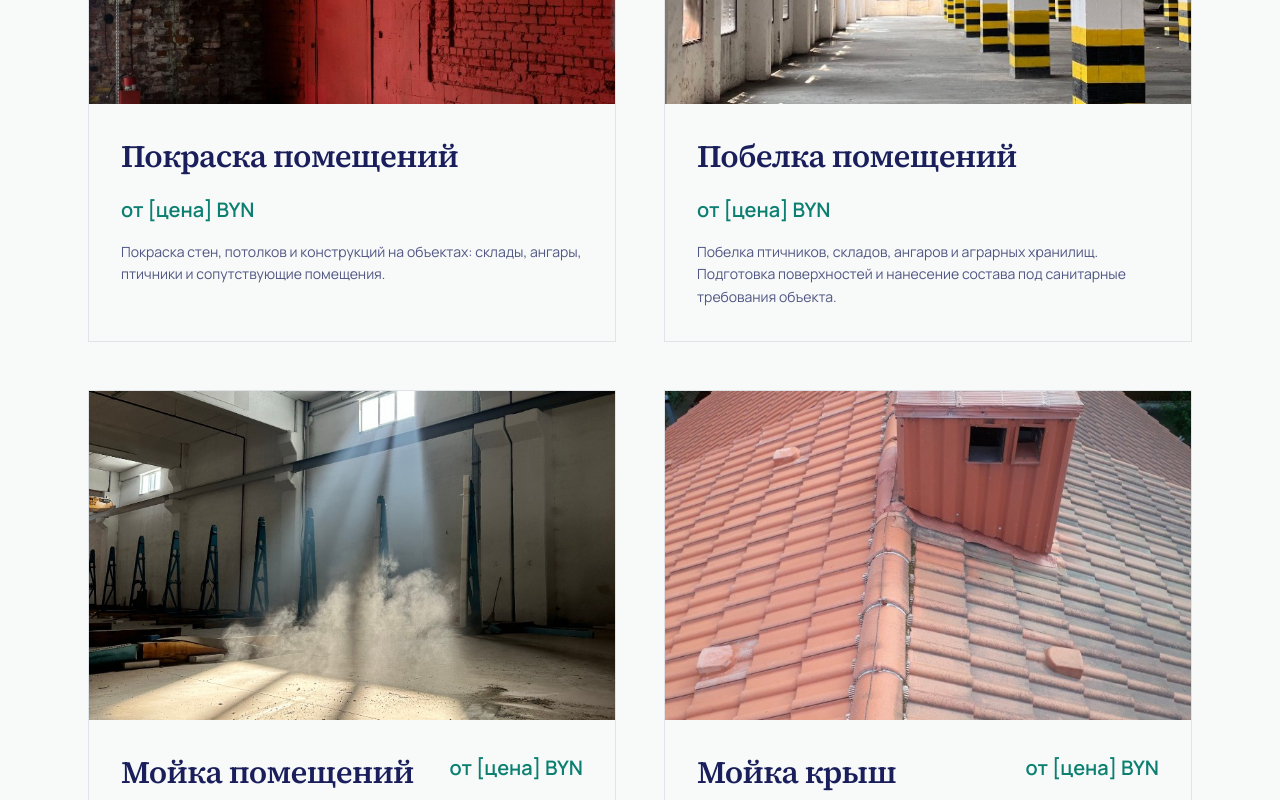
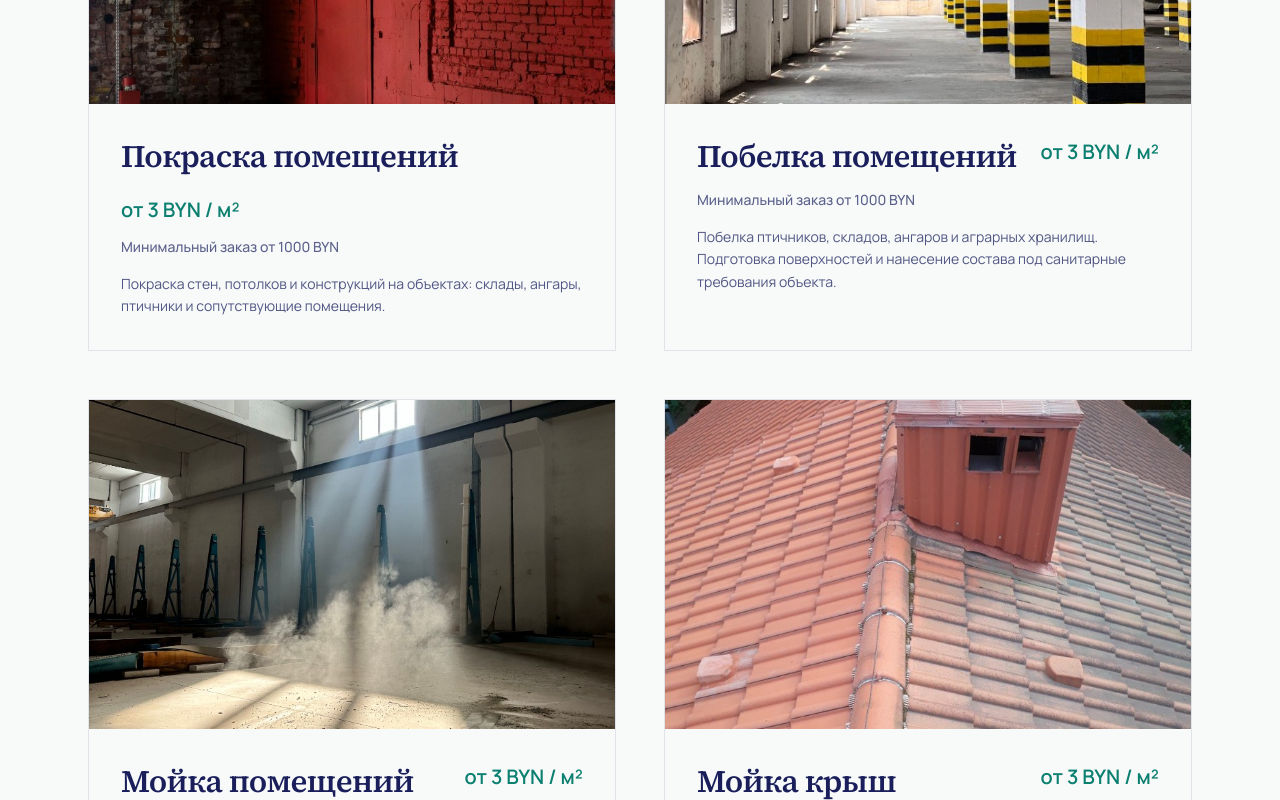
Before and after one commit to itimzavadic/pokraska, a Next.js app: page / in a window 1280 px wide. Shown: the part 5180-5980 px from the top of the page. Built offline with nearby package versions, Linux system fonts and the light colour scheme.

Commit message:
Set service prices from 3 BYN/m² with a minimum order note.
Show the 1000 BYN minimum on every pricing card.

Co-authored-by: Cursor <cursoragent@cursor.com>

```diff
--- a/src/components/sections/Pricing.tsx
+++ b/src/components/sections/Pricing.tsx
@@ -42,6 +42,9 @@ export function Pricing() {
                     {row.price}
                   </p>
                 </div>
+                <p className="mt-3 text-sm font-medium text-indigo/70">
+                  {pricing.minOrder}
+                </p>
                 <p className="mt-4 text-sm leading-relaxed text-indigo/75">
                   {row.description}
                 </p>
--- a/src/lib/content.ts
+++ b/src/lib/content.ts
@@ -184,13 +184,14 @@ export const pricing = {
   title: "Услуги и цены",
   locationLine: "Работаем в",
   note: "Цены носят ориентировочный характер. Финальная стоимость после согласования сметы.",
+  minOrder: "Минимальный заказ от 1000 BYN",
   items: [
     {
       id: "service-paint",
       service: "Покраска помещений",
       description:
         "Покраска стен, потолков и конструкций на объектах: склады, ангары, птичники и сопутствующие помещения.",
-      price: "от [цена] BYN",
+      price: "от 3 BYN / м²",
       image: "/images/bg/service-2.jpg",
     },
     {
@@ -198,7 +199,7 @@ export const pricing = {
       service: "Побелка помещений",
       description:
         "Побелка птичников, складов, ангаров и аграрных хранилищ. Подготовка поверхностей и нанесение состава под санитарные требования объекта.",
-      price: "от [цена] BYN",
+      price: "от 3 BYN / м²",
       image: "/images/bg/service-1.jpg",
     },
     {
@@ -206,7 +207,7 @@ export const pricing = {
       service: "Мойка помещений",
       description:
         "Профессиональная мойка внутренних поверхностей перед побелкой/покраской или как отдельная услуга для поддержания чистоты объекта.",
-      price: "от [цена] BYN",
+      price: "от 3 BYN / м²",
       image: "/images/bg/service-3.jpg",
     },
     {
@@ -214,7 +215,7 @@ export const pricing = {
       service: "Мойка крыш",
       description:
         "Мойка кровель производственных и складских зданий: удаление загрязнений, подготовка к дальнейшему обслуживанию объекта.",
-      price: "от [цена] BYN",
+      price: "от 3 BYN / м²",
       image: "/images/bg/service-4.jpg",
     },
   ],
```
